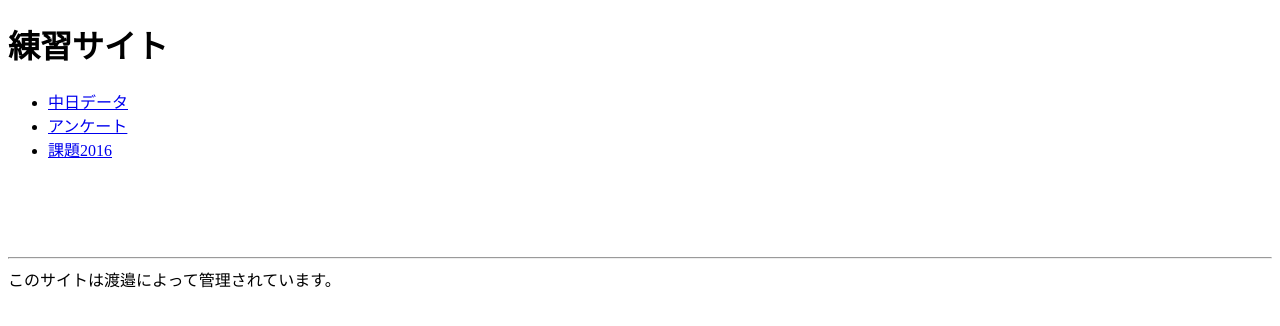
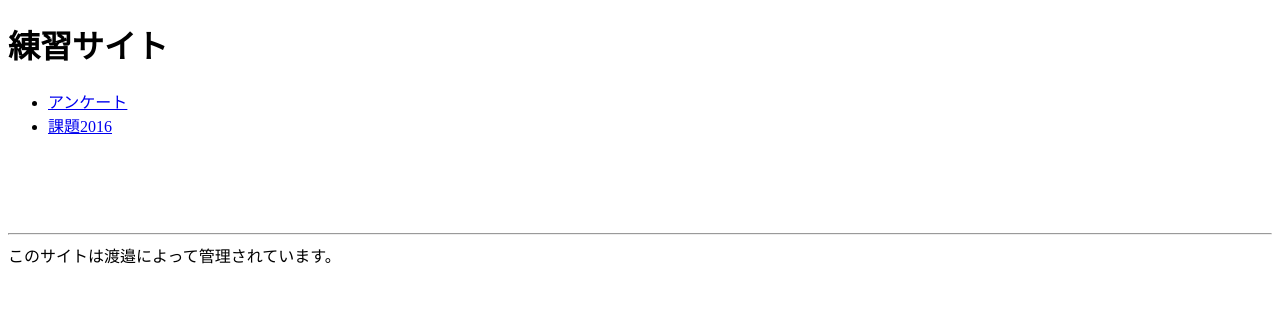
Before and after one commit to wkou/wkou.github.io, a plain HTML site: page index.html in a window 1280 px wide. Drawn offline with Linux system fonts and the light colour scheme.

Commit message:
Update index.html

```diff
--- a/index.html
+++ b/index.html
@@ -11,7 +11,6 @@
       <h1>練習サイト</h1>
       <nav>
       <ul>
-          <li><a href="index02.html">中日データ</a></li>
           <li><a href="https://docs.google.com/forms/d/1zWux5N1DgmU2SCZ0TsXGp909lZPT4SKsZDruA0TTH-0/edit?usp=drive_web">アンケート</a></li>
           <li><a href="https://wkou.github.io/kadai2016/">課題2016</a></li>
       </ul>
```
